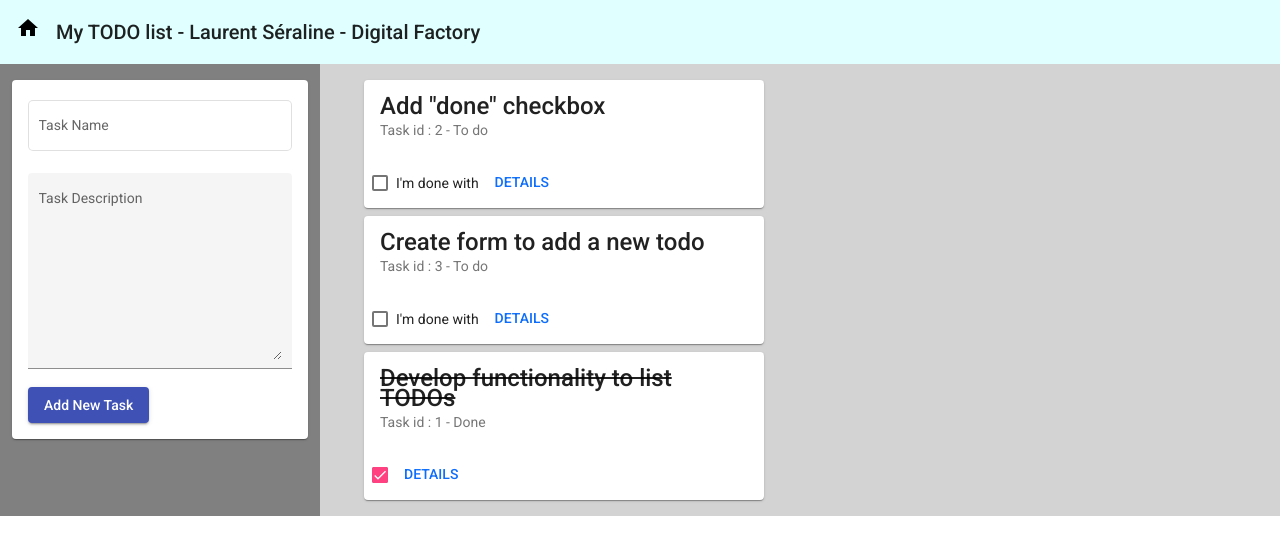
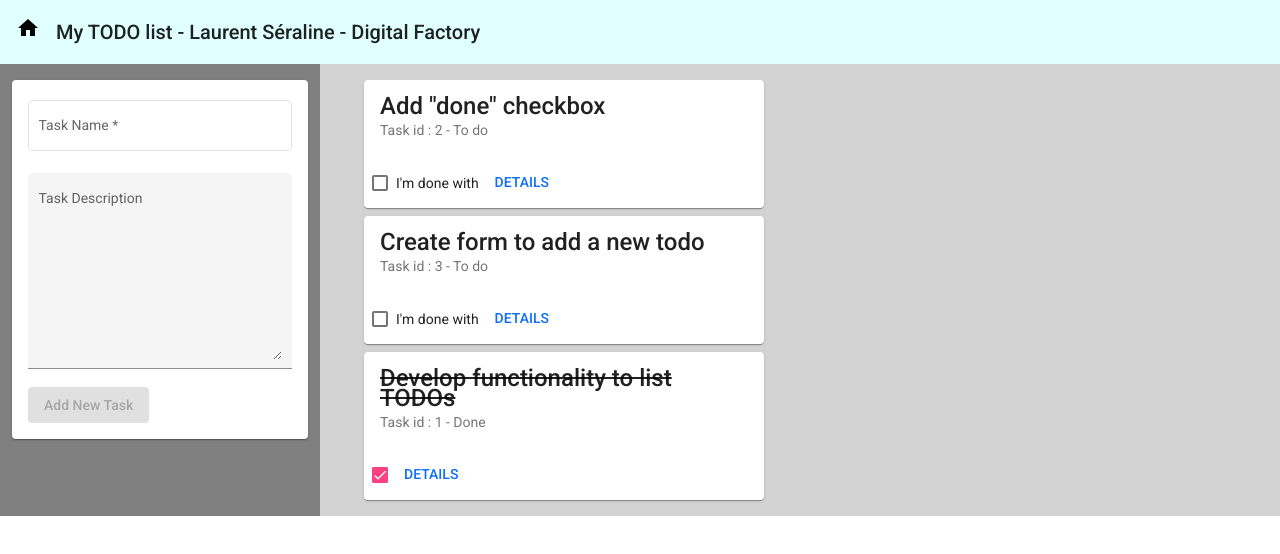
Before and after one commit to Laurent-srln/digital-factory-todo-list, an Angular app: page / in a window 1280 px wide. Shown: the top 554 px of the page. Built offline with nearby package versions, Linux system fonts and the light colour scheme.

Commit message:
validator 'required' for task name in add-task-form

```diff
--- a/src/app/add-task-form/add-task-form.component.ts
+++ b/src/app/add-task-form/add-task-form.component.ts
@@ -1,5 +1,5 @@
 import { Component, OnInit, Output, EventEmitter } from '@angular/core';
-import { FormGroup, FormBuilder, FormControl} from '@angular/forms';
+import { FormGroup, FormBuilder, FormControl, Validators} from '@angular/forms';
 
 @Component({
   selector: 'app-add-task-form',
@@ -18,8 +18,8 @@ export class AddTaskFormComponent implements OnInit {
   constructor(private fb : FormBuilder) {
     //build the form here
     this.todoForm = fb.group({
-      taskname: '',
-      taskdescription: ''
+      taskname: fb.control('', [Validators.required]),
+      taskdescription: fb.control('')
     })
 
   }
```
